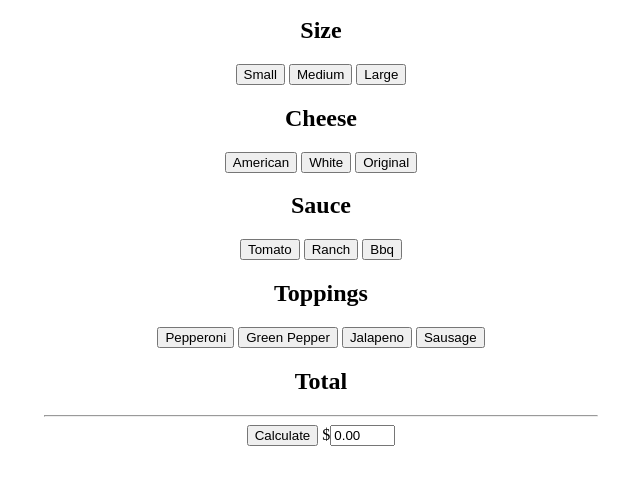
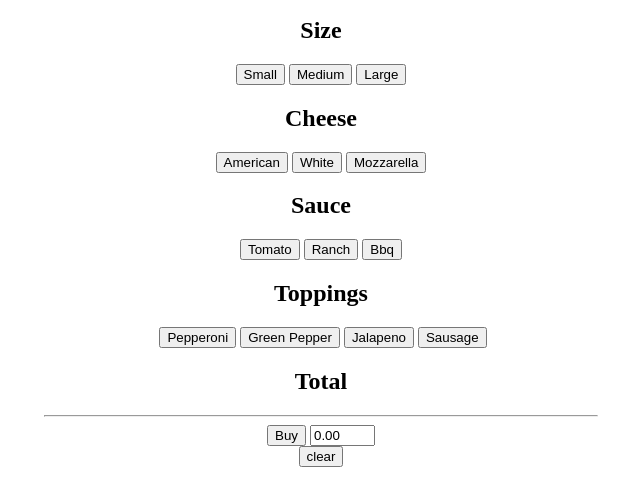
Before and after one commit to Hgarcia12/CSC225, a plain HTML site: page pizzashop.html in a window 1280 px wide. Shown: the part 430-909 px from the top of the page, without its empty margins (319-959 px from the left). Before the commit the page ends 888 px from the top, so only its background shows below. Drawn offline with Linux system fonts and the light colour scheme.

Commit message:
Changed pizza time
updated pizza time

```diff
--- a/pizzashop.html
+++ b/pizzashop.html
@@ -10,28 +10,84 @@ and open the template in the editor.
         <meta charset="UTF-8">
         <meta name="viewport" content="width=device-width, initial-scale=1.0">
         <script>
+
             var size;
-            var pizza;
+            var cheese;
+            var sauce;
             var toppings;
-            var drink;
-            function sizes(){
+            var total;
 
-            }
-            function peps(){
-                document.getElementById("img").src = "./images/Pepperoni.png";
-                toppings = toppings + 0.25;
-            }
-            function g_pepp(){
-                document.getElementById("img").src = "./images/green-peppers.png";
-                toppings = toppings + 0.25;
+            function topping_check(){
+                /*
+                if(toppings == "pepps")
+                    document.getElementById("img").src = "./images/Pepperoni.png";
+                if(toppings == "greenPep")
+                    document.getElementById("img").src = "./images/green-peppers.png";
+                if(toppings == "jalapeno")
+                    document.getElementById("img").src="./images/jalapenos.png"
+                */
             }
             function calculate(){
+                var taxRate = 0.088;
+                /*
+                var top;
+                var base;
+                var sauce_price;
+                var cheese_price;
 
+                if(size == "small")
+                    base = 10;
+                if(size == "medium")
+                    base = 12;
+                if(size == "large")
+                    base = 14;
+
+                if(toppings == "pepps"){
+                    top = 0.50;
+                }
+                if(toppings == "greenPep"){
+                    top = 0.25;
+                }
+                if(toppings == "jalapeno"){
+                    top = 0.25;
+                }
+                if(toppings == "sausage"){
+                    top = 0.50;
+                }
+
+                if(sauce=="tomato"){
+                    sauce_price = 0.00;
+                }
+                if(sauce=="ranch"){
+                    sauce_price = 0.25;
+                }
+                if(sauce=="bbq"){
+                    sauce_price = 0.25;
+                }
+
+                if(cheese=="american"){
+                    cheese_price = 0.50;
+                }
+                if(cheese=="white"){
+                    cheese_price = 0.50;
+                }
+                if(cheese=="mozzarella"){
+                    cheese_price = 0.00;
+                }
+                */
+                total = size + cheese + sauce + toppings;
+                total = total * taxRate;
+                document.forms[0].price.value = total;
+                }
+            function clear(){
+                size=0;cheese=0;toppings=0;sauce=0;total=0.00;
+                document.forms[0].price.value = "0.00";
             }
 
         </script>
     </head>
     <body>
+       <form action="" >
         <table border="0" align="center" cellpadding="2px">
             <tr class="banner">
                 <td colspan="3" align="center">
@@ -43,28 +99,41 @@ and open the template in the editor.
                     <h1>Order here</h1>
                     <hr>
                     <h2>Size</h2>
-                    <input type="button" value="Small" onclick="size = small">
-                    <input type="button" value="Medium" onclick="size = medium">
-                    <input type="button" value="Large" onclick="size = large">
+                    <input type="button" value="Small" onclick='size = 10'/>
+                    <input type="button" value="Medium" onclick='size = 12'/>
+                    <input type="button" value="Large" onclick='size = 14'/>
                     <h2>Cheese</h2>
-                    <input type="button" value="American" onclick="cheese = american">
-                    <input type="button" value="White" onclick="cheese = white">
-                    <input type="button" value="Original" onclick="cheese = original">
+                    <input type="button" value="American" onclick='cheese = 0.50'/>
+                    <input type="button" value="White" onclick='cheese = 0.50'/>
+                    <input type="button" value="Mozzarella" onclick='cheese = 0'/>
                     <h2>Sauce</h2>
-                    <input type="button" value="Tomato" onclick="pizza = pizza + 0.00">
-                    <input type="button" value="Ranch" onclick="pizza = pizza + 20.00">
-                    <input type="button" value="Bbq" onclick="pizza = pizza + 0.50">
+                    <input type="button" value="Tomato" onclick='sauce = 0'/>
+                    <input type="button" value="Ranch" onclick='sauce = 0.50'/>
+                    <input type="button" value="Bbq" onclick='sauce = 0.50'/>
                     <h2>Toppings</h2>
-                    <img src = "" id = "img"/><input type="button" value="Pepperoni" onclick="peps()">
-                    <input type="button" value="Green Pepper" onclick="g_pepp()">
-                    <input type="button" value="Jalapeno" onclick="toppings = toppings + 0.25">
-                    <input type="button" value="Sausage" onclick="topping = toppings + 0.50">
+                    <img src = "" id = "img"/>
+                    <input type="button" value="Pepperoni" onclick='toppings=0.50'/>
+                    <input type="button" value="Green Pepper" onclick='toppings=0.25'/>
+                    <input type="button" value="Jalapeno" onclick='toppings =0.25'/>
+                    <input type="button" value="Sausage" onclick='toppings = 0.50'/>
                     <h2>Total</h2>
                     <hr>
-                    <input type="button" value="Calculate" onclick="">
-                    $<input type="text" name="total" value="0.00" size="5" onchange=" ">
+                    <input type="button" value="Buy" onclick="calculate()"/>
+                    <input type="text" name="price" value="0.00" size="5" onchange=''/>
+
+
+                    <br>
+                    <input type="button" value="clear" onclick='
+                            document.forms[0].price.value = "0.00";
+                           size=0;
+                           cheese=0;
+                           toppings=0;
+                           sauce=0;
+                           total=0;
+                           '/>
                 </td>
             </tr>
         </table>
+       </form>
     </body>
 </html>
```
